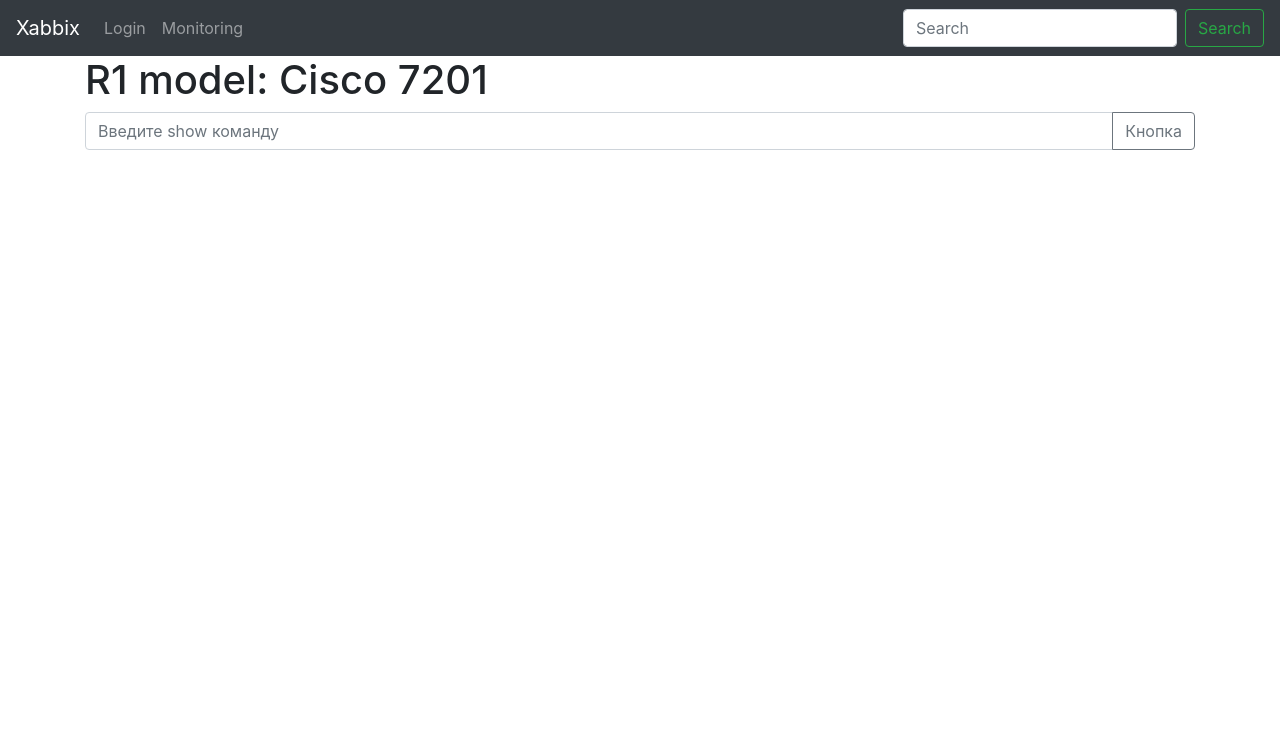
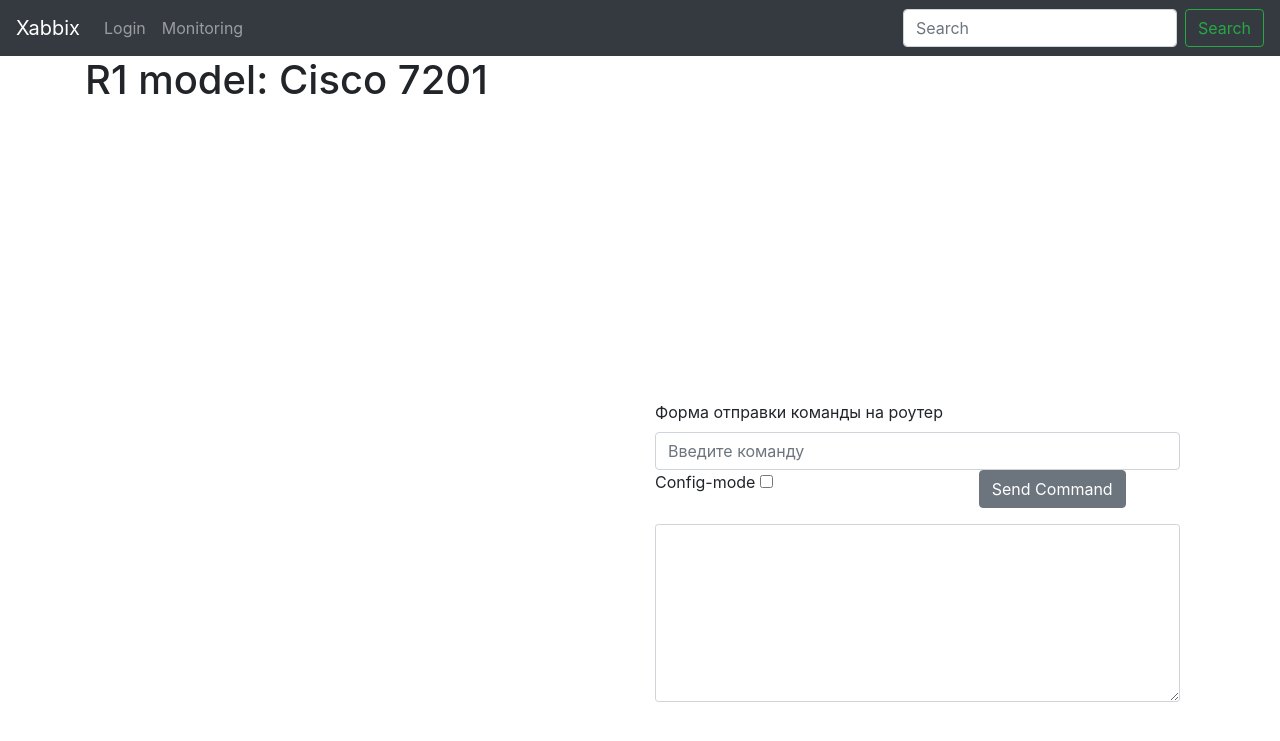
Before and after one commit to denis-meshcheryakov/xabbix, a Flask app: page /r1 in a window 1280 px wide. Shown: the top 741 px of the page. Run offline with Flask 2, Linux system fonts and the light colour scheme; some libraries are stand-ins or nearby versions.

Commit message:
Добавил страницы роутеров и реализовал ввод/вывод команд на роутер

```diff
--- /dev/null
+++ b/webapp/forms.py
@@ -0,0 +1,17 @@
+from flask_wtf import FlaskForm
+from wtforms import StringField, SubmitField, BooleanField
+from wtforms.validators import DataRequired
+
+SECRET_KEY = 'lkajfljfl'
+
+
+class GetCommand(FlaskForm):
+    """
+    Форма получения команды для отправки на роутер
+    """
+    command = StringField('Форма отправки команды на роутер',
+                               validators=[DataRequired()],
+                               render_kw={"class": "form-control","placeholder": "Введите команду"})
+    command_type = BooleanField('Config-mode', default=False)
+    submit= SubmitField('Send Command',
+                        render_kw={"class":"btn btn-secondary"})
--- /dev/null
+++ b/webapp/send_received_cmd_form.py
@@ -0,0 +1,24 @@
+"""
+Функция принимает со страницы роутера команду и флаг command_type.
+Передает на обработку функции send_command_to_router.py
+Выводит результат обработки на страницу роутера.
+"""
+
+from flask import flash
+
+from forms import GetCommand
+from send_command_to_router import send_command
+
+
+def send_received_cmd(device):
+    command_form = GetCommand()
+    if command_form.validate_on_submit():
+        command_type = command_form.command_type.data
+        get_command = command_form.command.data
+        if command_type is True:
+            get_command = get_command.split("*")
+        output = send_command(device=device, command=get_command, command_type=command_type)
+        output = output.split('\n')
+        for i in output:
+            flash(i)
+    return command_form
--- a/webapp/server.py
+++ b/webapp/server.py
@@ -1,11 +1,22 @@
-from flask import Flask, render_template, request, json
+import os
+import yaml
+from flask import Flask, render_template
+
+from send_received_cmd_form import send_received_cmd
+
+SECRET_KEY = os.urandom(32)
+
+
+with open("devices.yaml") as f:
+        devices = yaml.safe_load(f)
 
 app = Flask(__name__)
+
+app.config['SECRET_KEY'] = SECRET_KEY
 
 #Делаем переход на главную страницу
 @app.route('/')
 def index():
-    title = 'Home'
     return render_template('index.html')
 
 #Делаем переход на страницу авторизации
@@ -20,20 +31,28 @@
     title = 'Monitoring'
     return render_template('monitoring.html', page_title=title)
 
-@app.route('/r1')
+# Страница роутера R1
+@app.route('/r1', methods=["POST", "GET"])
 def r1():
     title = 'R1 model: Cisco 7201'
-    return render_template('r1.html', page_title=title)
+    device=devices[0]
+    command_form = send_received_cmd(device)
+    return render_template('r1.html', page_title=title, form=command_form)
 
-@app.route('/r2')
+# Страница роутера R2
+@app.route('/r2', methods=["POST", "GET"])
 def r2():
     title = 'R2 model: Cisco 2901'
-    return render_template('r2.html', page_title=title)
-
-@app.route('/r3')
+    device=devices[1]
+    command_form = send_received_cmd(device)
+    return render_template('r2.html', page_title=title, form=command_form)
+# Страница роутера R3
+@app.route('/r3', methods=["POST", "GET"])
 def r3():
     title = 'R3 model: Cisco 881'
-    return render_template('r3.html', page_title=title)
+    device=devices[2]
+    command_form = send_received_cmd(device)
+    return render_template('r3.html', page_title=title, form=command_form)
 
 if __name__=="__main__":
     app.run(debug=True)
--- a/webapp/templates/index.html
+++ b/webapp/templates/index.html
@@ -2,7 +2,6 @@
 {% block content %}
 <br><br><br><br><br><br><br><br><br><br><br><br>
 <div class="container">
-
     <div class="row">
 		<div class="col-md-9" ></div>
         <div class="col-md-3">
--- a/webapp/templates/r1.html
+++ b/webapp/templates/r1.html
@@ -1,9 +1,51 @@
 {% extends "base.html" %}
 {% block content %}
-<div class="input-group mb-3">
-    <input type="text" class="form-control" placeholder="Введите show команду" aria-label="send show command" aria-describedby="basic-addon2">
-    <div class="input-group-append">
-      <button class="btn btn-outline-secondary" type="button">Кнопка</button>
+<br><br><br><br><br><br><br><br><br><br><br><br>
+<div class="container">
+    <div class="row">
+		<div class="col-md-6" ></div>
+        <div class="col-md-6">
+            <form action="" method="POST">
+                <div class="form-group">
+                    {{ form.hidden_tag() }}
+                    {{ form.command.label() }}
+                    {{ form.command() }}
+                    <div class="row">
+                        <div class="col-md-7" >
+                            {{ form.command_type.label() }}
+                            {{ form.command_type() }}
+                        </div>
+                        <div class="col-md-5">
+
+                            {{ form.submit }}
+                        </div>
+                    </div>
+                </div>
+            </form>
+        </div>
     </div>
-  </div>
+</div>
+<div class="container-fluid">
+    <div class="row">
+        <div class="col-md-6" ></div>
+        <div class="col-md-6">
+            <form>
+                <div class="form-group">
+                    <textarea class="form-control form-control-sm" id="exampleFormControlTextarea1" rows="8">
+                        {% with messages = get_flashed_messages() %}
+                        {% if messages %}
+
+                            {% for message in messages %}
+                                {{ message }}
+                            {% endfor %}
+
+                        {% endif %}
+                        {% endwith %}
+                    </textarea>
+
+                </div>
+            </form>
+        </div>
+        </div>
+</div>
 {% endblock %}
```
Also changed, not shown: webapp/devices.yaml (added, +21 -0 lines), webapp/send_command_to_router.py (added, +23 -0 lines), webapp/templates/r2.html (+47 -5 lines), webapp/templates/r3.html (+47 -5 lines).
